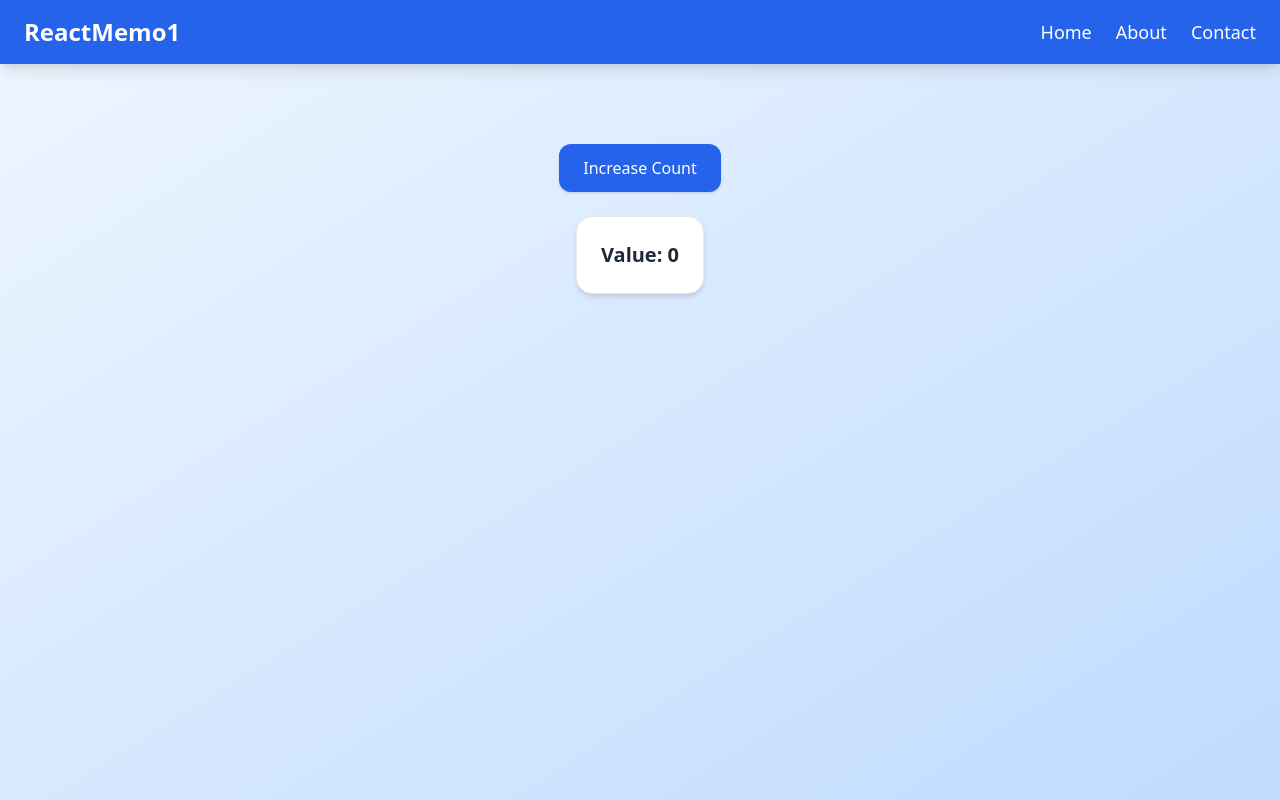
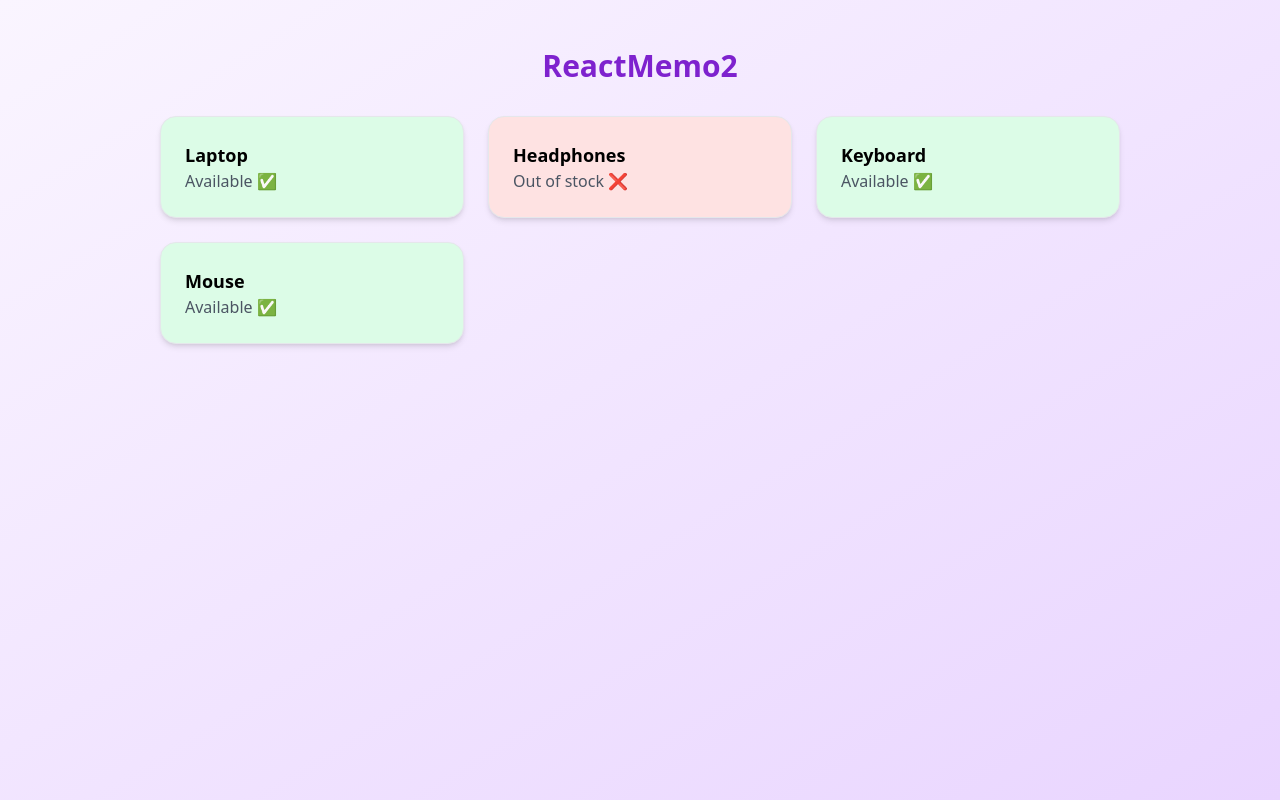
Before and after one commit to Cabdinasir64/Hooks, a React (Vite) app: page / in a window 1280 px wide. Built offline with nearby package versions, Linux system fonts and the light colour scheme.

Commit message:
this is example2 of React.Memo with react perfomance

```diff
--- a/src/App.jsx
+++ b/src/App.jsx
@@ -1,9 +1,9 @@
-import ReactMemo1 from './Performance Optimization/React.Memo/react.memo1'
+import ReactMemo2 from './Performance Optimization/React.Memo/react.memo2'
 function App() {
 
 
   return (
-    <ReactMemo1 />
+    <ReactMemo2 />
   );
 }
 
--- /dev/null
+++ b/src/Performance Optimization/React.Memo/react.memo2.jsx
@@ -0,0 +1,55 @@
+import React, { useState, memo, useCallback } from "react";
+import { motion } from "framer-motion";
+
+const ProductCard = memo(({ product, onToggle }) => {
+    return (
+        <motion.div
+            className={`p-6 rounded-2xl shadow-md border cursor-pointer ${product.available ? "bg-green-100" : "bg-red-100"
+                }`}
+            initial={{ scale: 0.9, opacity: 0 }}
+            animate={{ scale: 1, opacity: 1 }}
+            transition={{ duration: 0.3 }}
+            onClick={() => onToggle(product.id)}
+        >
+            <h2 className="text-lg font-semibold">{product.name}</h2>
+            <p className="text-gray-600">
+                {product.available ? "Available ✅" : "Out of stock ❌"}
+            </p>
+        </motion.div>
+    );
+});
+
+const ReactMemo2 = () => {
+    const [products, setProducts] = useState([
+        { id: 1, name: "Laptop", available: true },
+        { id: 2, name: "Headphones", available: false },
+        { id: 3, name: "Keyboard", available: true },
+        { id: 4, name: "Mouse", available: true },
+    ]);
+
+    const toggleAvailability = useCallback((id) => {
+        setProducts((prev) =>
+            prev.map((item) =>
+                item.id === id ? { ...item, available: !item.available } : item
+            )
+        );
+    }, []);
+
+
+    return (
+        <div className="min-h-screen bg-gradient-to-br from-purple-50 to-purple-200 flex flex-col items-center py-12 gap-8">
+            <h1 className="text-3xl font-bold text-purple-700">ReactMemo2</h1>
+            <div className="grid grid-cols-1 md:grid-cols-2 lg:grid-cols-3 gap-6 w-3/4">
+                {products.map((product) => (
+                    <ProductCard
+                        key={product.id}
+                        product={product}
+                        onToggle={toggleAvailability}
+                    />
+                ))}
+            </div>
+        </div>
+    );
+};
+
+export default ReactMemo2;
```
